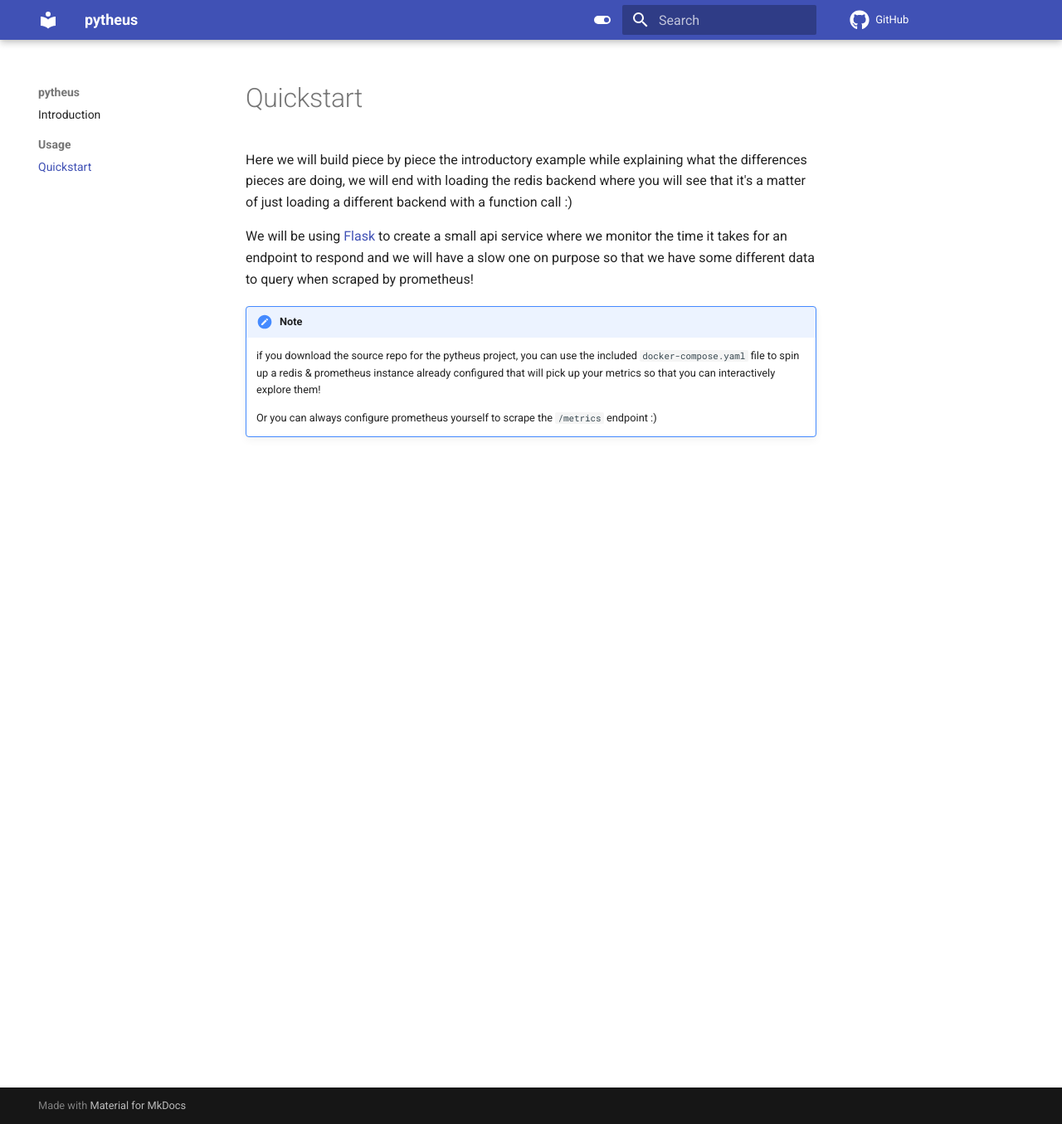
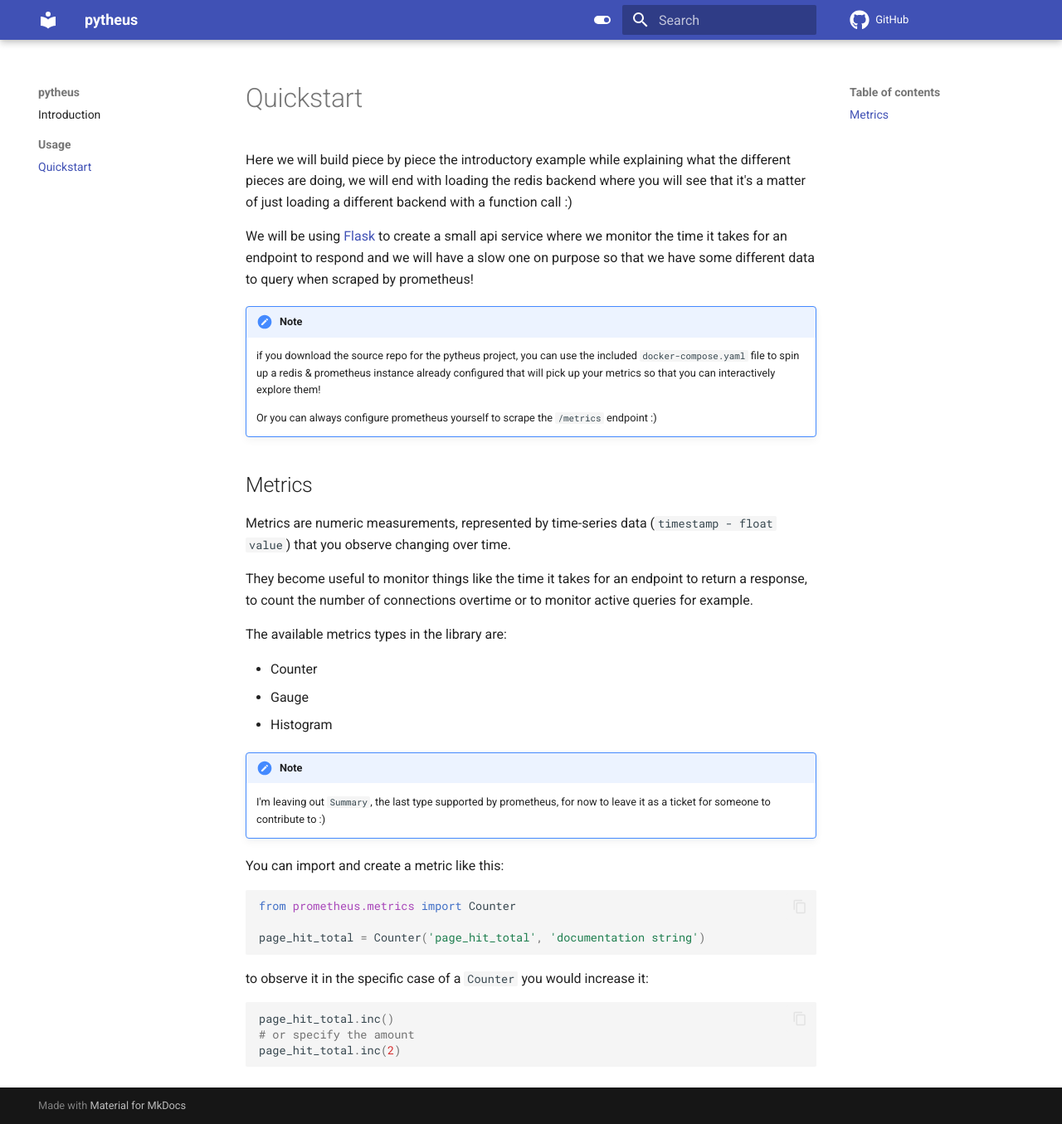
Before and after one commit to Llandy3d/pytheus, an MkDocs documentation site: the page built from docs/quickstart.md, in a window 1280 px wide and 1355 px high. Shown: the whole window at 83% size. Built offline with MkDocs 1.6.1 and Material for MkDocs 9.7.7, drawn with Linux system fonts in a browser that asks for light colours; comment, search, counter and statistics services are not loaded.

Commit message:
metrics wip

````diff
--- a/docs/quickstart.md
+++ b/docs/quickstart.md
@@ -1,6 +1,6 @@
 # Quickstart
 
-Here we will build piece by piece the introductory example while explaining what the differences pieces are doing, we will end with loading the redis backend where you will see that it's a matter of just loading a different backend with a function call :)
+Here we will build piece by piece the introductory example while explaining what the different pieces are doing, we will end with loading the redis backend where you will see that it's a matter of just loading a different backend with a function call :)
 
 We will be using [Flask](https://flask.palletsprojects.com) to create a small api service where we monitor the time it takes for an endpoint to respond and we will have a slow one on purpose so that we have some different data to query when scraped by prometheus!
 
@@ -9,3 +9,35 @@ We will be using [Flask](https://flask.palletsprojects.com) to create a small ap
     if you download the source repo for the pytheus project, you can use the included `docker-compose.yaml` file to spin up a redis & prometheus instance already configured that will pick up your metrics so that you can interactively explore them!
 
     Or you can always configure prometheus yourself to scrape the `/metrics` endpoint :)
+
+## Metrics
+
+Metrics are numeric measurements, represented by time-series data (`timestamp - float value`) that you observe changing over time.
+
+They become useful to monitor things like the time it takes for an endpoint to return a response, to count the number of connections overtime or to monitor active queries for example.
+
+The available metrics types in the library are:
+
+- Counter
+- Gauge
+- Histogram
+
+!!! note
+
+    I'm leaving out `Summary`, the last type supported by prometheus, for now to leave it as a ticket for someone to contribute to :)
+
+You can import and create a metric like this:
+
+```python
+from prometheus.metrics import Counter
+
+page_hit_total = Counter('page_hit_total', 'documentation string')
+```
+
+to observe it in the specific case of a `Counter` you would increase it:
+
+```python
+page_hit_total.inc()
+# or specify the amount
+page_hit_total.inc(2)
+```
````
